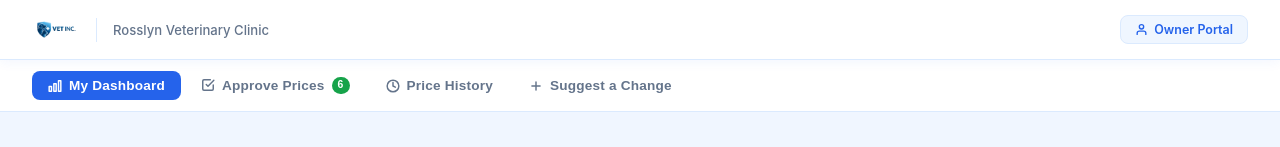
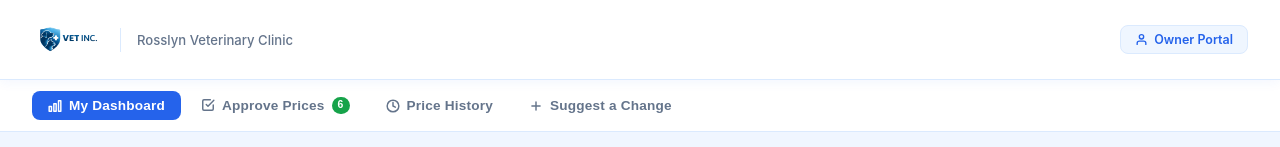
Before and after one commit to jack108510/vet-inc-clinic, a plain HTML site: page owner.html in a window 1280 px wide. Shown: the top 147 px of the page. Drawn offline with Linux system fonts and the light colour scheme; no server answers.

Commit message:
Bigger logo (72px) + taller header

```diff
--- a/owner.html
+++ b/owner.html
@@ -41,7 +41,7 @@ body {
   display: flex;
   align-items: center;
   justify-content: space-between;
-  height: 60px;
+  height: 80px;
   position: sticky;
   top: 0;
   z-index: 200;
@@ -423,7 +423,7 @@ body {
 <header class="header">
   <div class="header-left">
     <div class="logo-wrap">
-      <img src="https://raw.githubusercontent.com/jack108510/vet-inc-clinic/main/logo.png" alt="Vet INC" height="48" style="display:block;height:48px;width:auto;" />
+      <img src="https://raw.githubusercontent.com/jack108510/vet-inc-clinic/main/logo.png" alt="Vet INC" height="72" style="display:block;height:72px;width:auto;" />
     </div>
     <div class="header-divider"></div>
     <div class="clinic-name">Rosslyn Veterinary Clinic</div>
```
